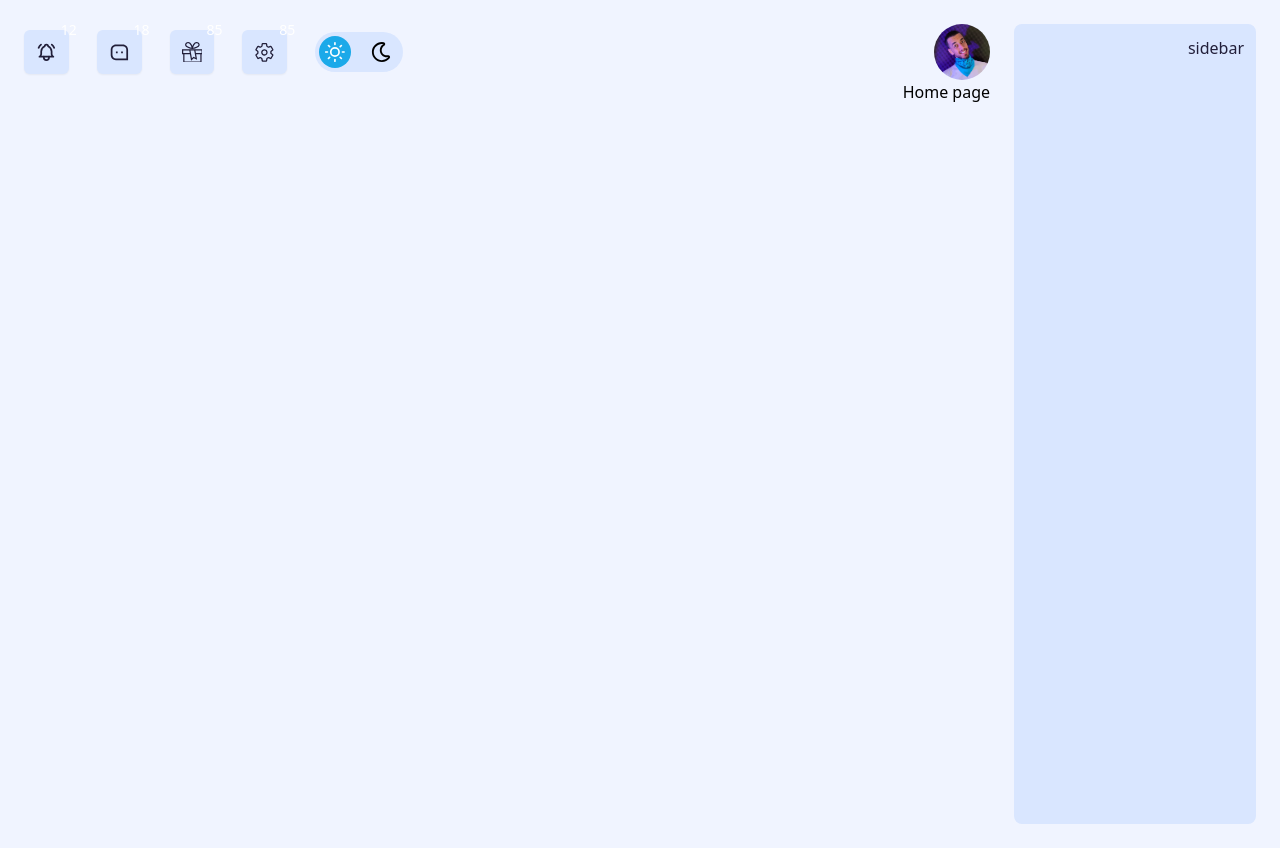
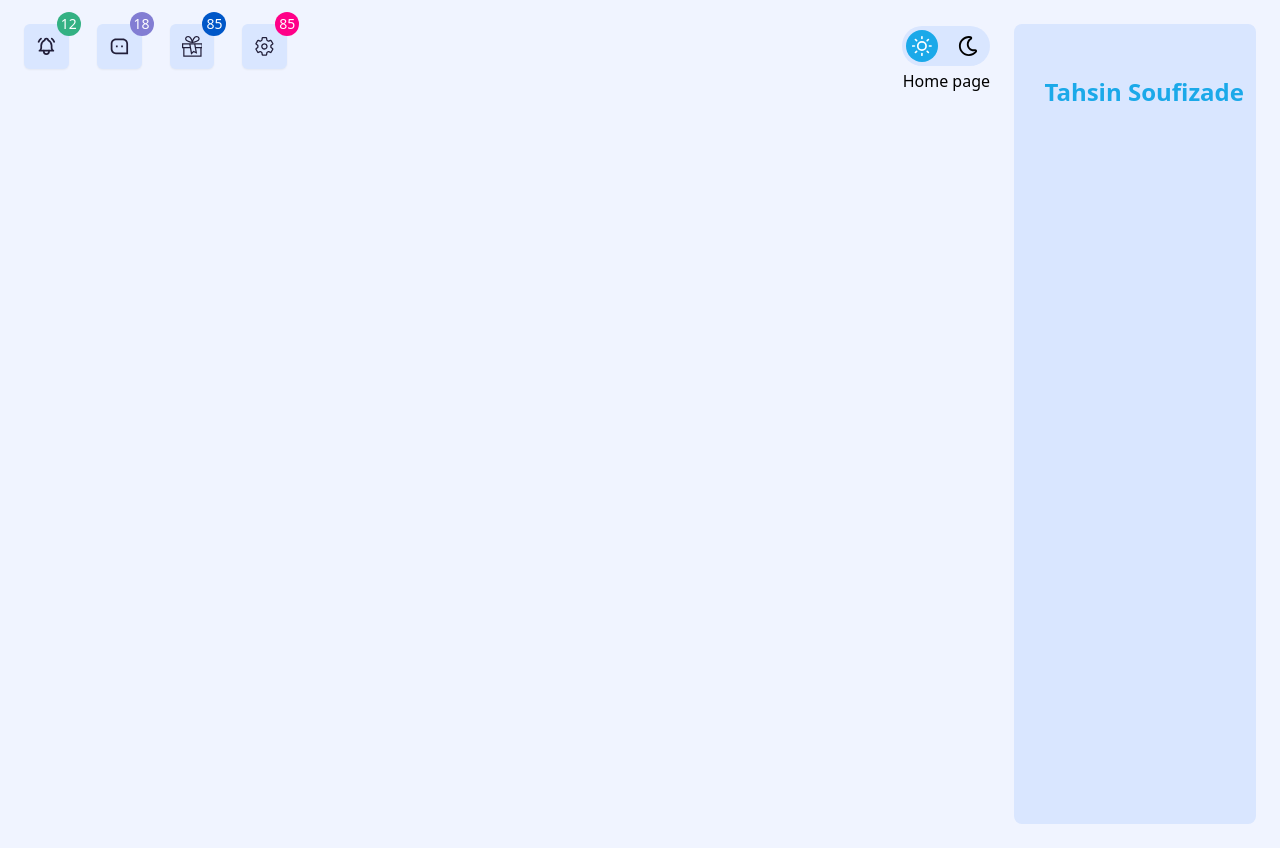
Before and after one commit to soufi-learn/dashboard-admin, a React (Vite) app: page / in a window 1280 px wide. Built offline with nearby package versions, Linux system fonts and the light colour scheme.

Commit message:
fix badge bg-color error

```diff
--- a/src/components/header/Header.jsx
+++ b/src/components/header/Header.jsx
@@ -1,5 +1,4 @@
 import { useState } from "react";
-import ProfileImg from "../../assets/images/profile.png";
 import NotificationButton from "./NotificationButton";
 import DarkLightButton from "./DarkLightButton";
 import NotificationButtonsList from "./NotificationButtonsList";
@@ -12,14 +11,9 @@ const Header = () => {
   return (
     <header>
       <div className="flex items-center justify-between">
-        <img
-          src={ProfileImg}
-          alt="profile img"
-          className="object-cover rounded-full w-14 h-14"
-        />
+        <DarkLightButton />
 
         <div className="flex items-center gap-7">
-          <DarkLightButton />
           {notificationsList.map((notification) => (
             <NotificationButton
               key={notification.id}
--- a/src/components/header/NotificationButton.jsx
+++ b/src/components/header/NotificationButton.jsx
@@ -1,9 +1,11 @@
 const NotificationButton = ({ label, color, icon }) => {
+  console.log(color);
   return (
     <div className="relative inline-block p-3 transition-all rounded-md shadow-sm cursor-pointer bg-light-darker dark:bg-dark-darker text-dark-main dark:text-light-main hover:bg-light-lighter dark:hover:bg-dark-lighter">
       {icon}
       <span
-        className={`text-sm bg-[${color}] absolute rounded-full flex items-center justify-center text-white min-w-6 h-6 -top-3 -right-3`}
+        style={{ backgroundColor: color }}
+        className={`text-sm  absolute rounded-full flex items-center justify-center text-white min-w-6 h-6 -top-3 -right-3`}
       >
         {label}
       </span>
--- a/src/components/header/NotificationButtonsList.jsx
+++ b/src/components/header/NotificationButtonsList.jsx
@@ -7,7 +7,7 @@ const NotificationButtonsList = [
   {
     id: 1,
     label: 85,
-    color: "#EC5B59",
+    color: "#ff0088",
     icon: <IoSettingsOutline size="1.3rem" />,
   },
   {
--- a/src/components/sidebar/Sidebar.jsx
+++ b/src/components/sidebar/Sidebar.jsx
@@ -1,7 +1,9 @@
 const Sidebar = () => {
   return (
     <div className="w-1/5 min-h-screen p-3 transition-all rounded-lg bg-light-darker text-dark-main dark:text-light-main dark:bg-dark-lighter">
-      sidebar
+      <div className="mt-10">
+        <h3 className="text-secondary">Tahsin Soufizade</h3>
+      </div>
     </div>
   );
 };
--- a/src/css/index.css
+++ b/src/css/index.css
@@ -6,4 +6,28 @@
   html {
     direction: rtl;
   }
+
+  h1 {
+    @apply text-4xl font-semibold;
+  }
+
+  h2 {
+    @apply text-3xl font-bold;
+  }
+
+  h3 {
+    @apply text-2xl font-bold;
+  }
+
+  h4 {
+    @apply text-xl font-medium;
+  }
+
+  h5 {
+    @apply text-lg font-medium;
+  }
+
+  h6 {
+    @apply text-base font-medium;
+  }
 }
```
